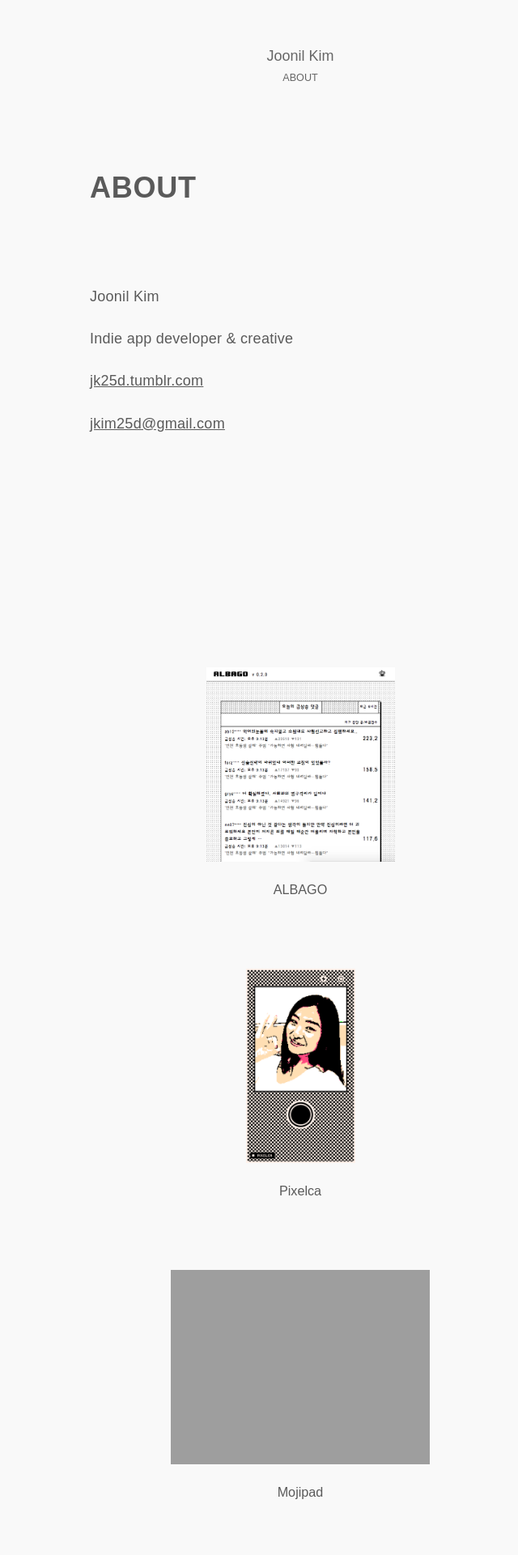
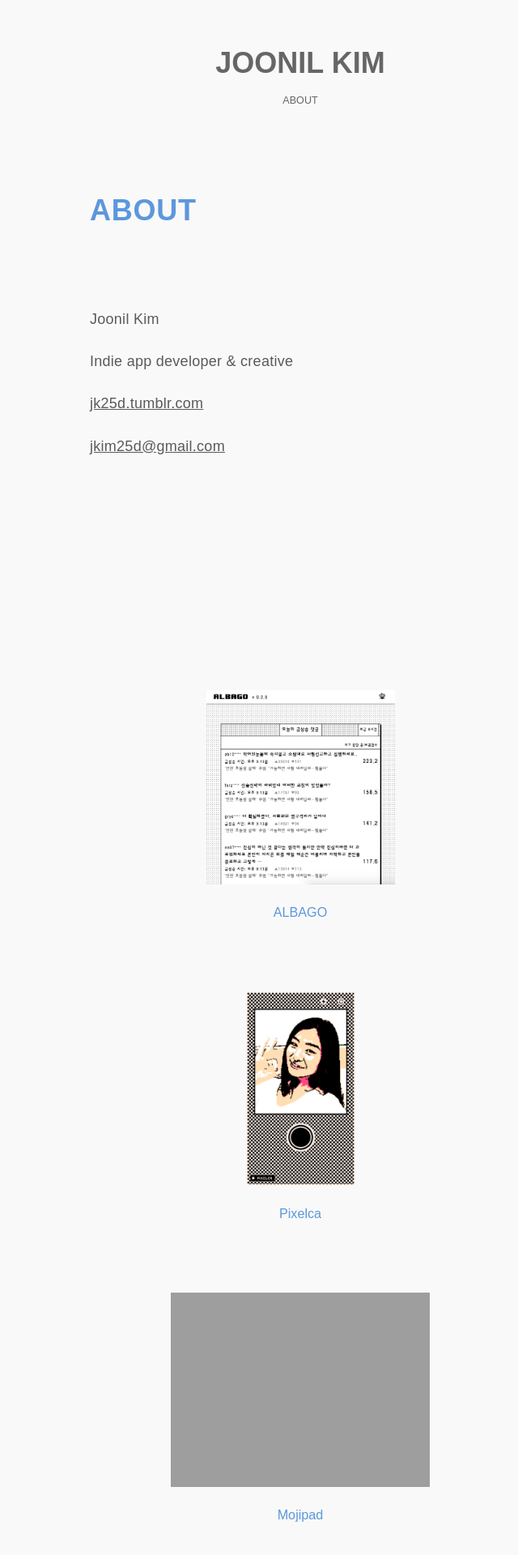
Before and after one commit to joonilkim/joonilkim.github.io, a Jekyll site: the page built from about.md, in a window 1280 px wide. Shown: the top 1920 px of the page at 81% size, without its empty margins (269-909 px from the left). Built offline with Jekyll 4.4.1, drawn with Linux system fonts in a browser that asks for light colours.

Commit message:
Add link color

```diff
--- a/_includes/header.html
+++ b/_includes/header.html
@@ -3,7 +3,7 @@
   <div class="wrapper">
     {% assign default_paths = site.pages | map: "path" %}
     {% assign page_paths = site.header_pages | default: default_paths %}
-    <a class="site-title" href="{{ "/" | relative_url }}">Joonil Kim</a>
+    <a class="site-title" href="{{ "/" | relative_url }}"><h1>JOONIL KIM</h1></a>
 
     {% if page_paths %}
       <nav class="site-nav">
--- a/_sass/minima/_layout.scss
+++ b/_sass/minima/_layout.scss
@@ -16,10 +16,10 @@
 }
 
 .site-title {
-  @include relative-font-size(1);
-  font-weight: 400;
-  line-height: 1em;
-  display: block;
+  > h1 {
+    font-weight:bolder;
+    line-height:1em;
+  }
 
   &,
   &:hover,
@@ -168,6 +168,15 @@
   > h4 {
     @include relative-font-size(.9);
   }
+
+  &,
+  &:link,
+  &:visited,
+  &:hover,
+  &:active {
+    color: #5c97dd;
+  }
+
 }
 
 
@@ -198,6 +207,16 @@
     margin-left:8px;
   }
 
+}
+
+.post-title{
+  &,
+  & > a:link,
+  & > a:visited,
+  & > a:hover,
+  & > a:active {
+    color: #5c97dd;
+  }
 }
 
 .post-desc {
```
